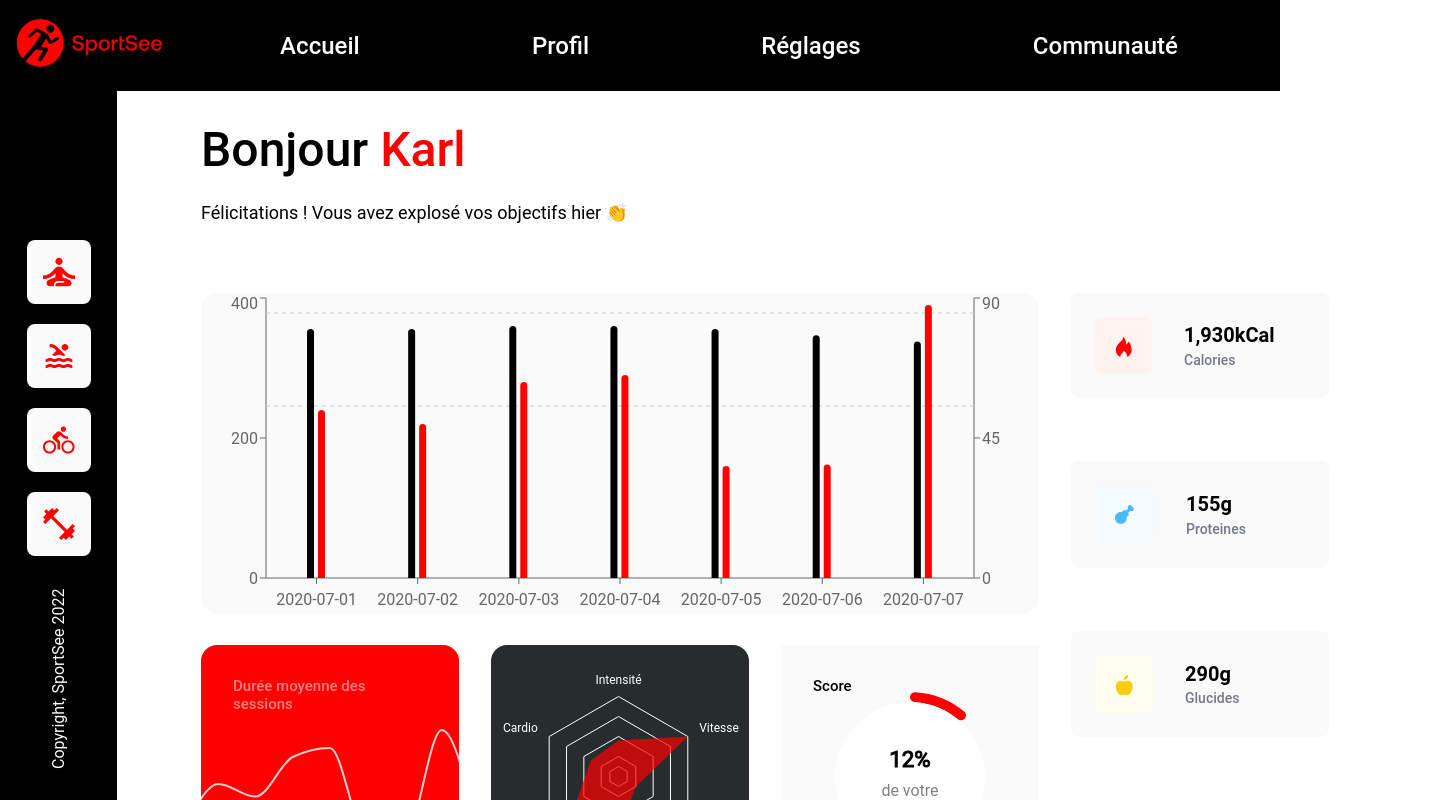
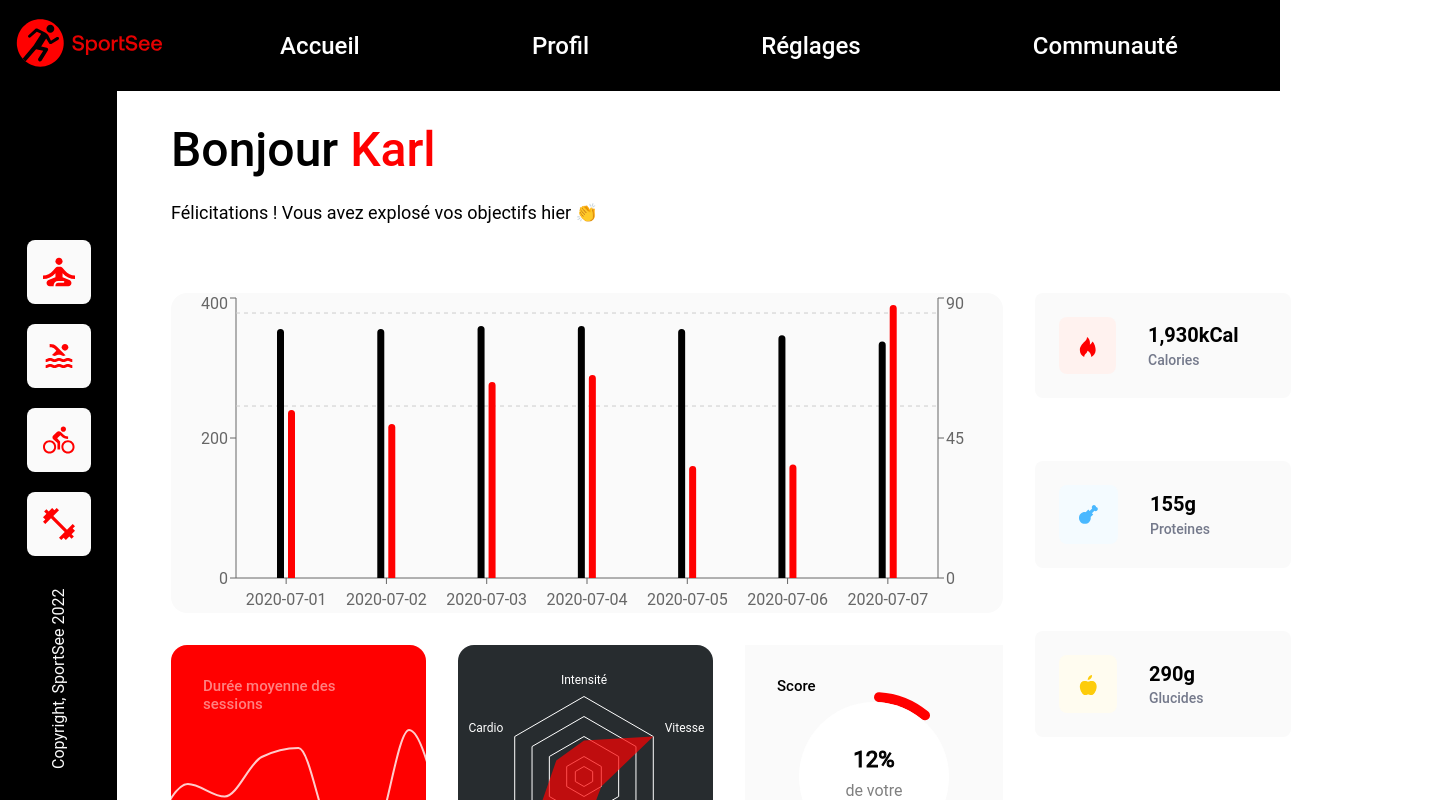
Before and after one commit to ebz8/ElodieBoinZanchi_12_050222-, a React (Create React App) app in the folder my-app/: page /user/1 in a window 1280 px wide. Shown: the top 800 px of the page, 1439 px wide, since content can reach past the window. Built offline with nearby package versions, Linux system fonts and the light colour scheme.

Commit message:
clean & add comments

```diff
--- a/my-app/src/components/Charts/RadarChart/SpiderRadarChart.js
+++ b/my-app/src/components/Charts/RadarChart/SpiderRadarChart.js
@@ -16,7 +16,7 @@ export default function SpiderRadarChart({userPerformance}) {
     5: "Vitesse",
     6: "Intensité",
   }
-  // add labels to performance data object
+  //// add labels to performance data object ////
   const performanceData = dataUser.map((item) => {
     return {
       value: item.value,
@@ -24,24 +24,21 @@ export default function SpiderRadarChart({userPerformance}) {
       label: frenchLabels[item.kind]
     }
   })
-  // rotate to match figma mockup
+  //// rotate to match figma mockup ////
   const rotatePerformanceData = performanceData.reverse()
-
+  ///// Custom chart by tweaking component props and passing in custom components ////
   const customTickAxis = ({ x, y, cx, cy, payload, ...rest}) => {
     return (
       <text
         {...rest}
-        verticalAnchor="middle"
         y={y + (y - cy) / 10}
         x={x + (x - cx) / 17}
         fontSize={12}
       >
         {payload.value}
       </text>
-    );
+    )
   }
-
-  ///// Custom chart by tweaking component props and passing in custom components ////
 
   return (
       <ResponsiveContainer className="radarchart-container" width="99%" height="100%">
@@ -59,7 +56,6 @@ export default function SpiderRadarChart({userPerformance}) {
               axisLine={false}
               tickLine={false}
               tick={customTickAxis}
-              // tick={{ fontSize: 12, fontWeight: 500}}
               margin={{ top: 5, right: 20, left: 10, bottom: 5 }}
               />
             <Radar dataKey="value" fill="#FF0101" fillOpacity={0.7} />
--- a/my-app/src/components/Charts/RadarChart/SpiderRadarChart.scss
+++ b/my-app/src/components/Charts/RadarChart/SpiderRadarChart.scss
@@ -1,16 +1,10 @@
 @import '../../../variables.scss';
 
 .radarchart-container {
-
     // remove lines from the middle to labels
     .recharts-polar-grid-angle {
         line {
             display: none;
         }
     }
-
-    // doesnt work : need to be ameliorate
-    // .recharts-polar-angle-axis-tick-value {
-    //     margin: 10px;
-    // }
 }
--- a/my-app/src/components/Dashboard/Dashboard.scss
+++ b/my-app/src/components/Dashboard/Dashboard.scss
@@ -1,10 +1,11 @@
 @import '../../variables.scss';
 
 .dashboard {
+    width: 100%;
+    // min-width: 1023px;
     margin-left: rem(91);
-    padding: rem(30) rem(110);
+    padding: rem(30) rem(80);
     flex: 1 0 auto;
-    min-width: 0;
 
     .user-stats-container {
         display: grid;
```
